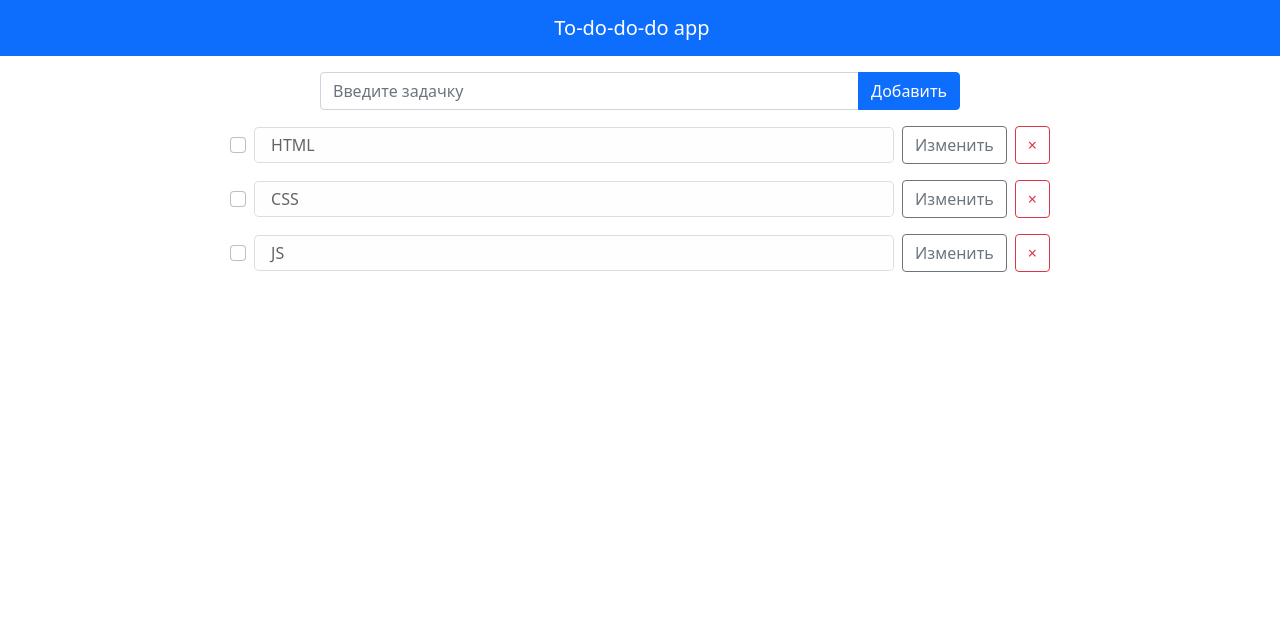
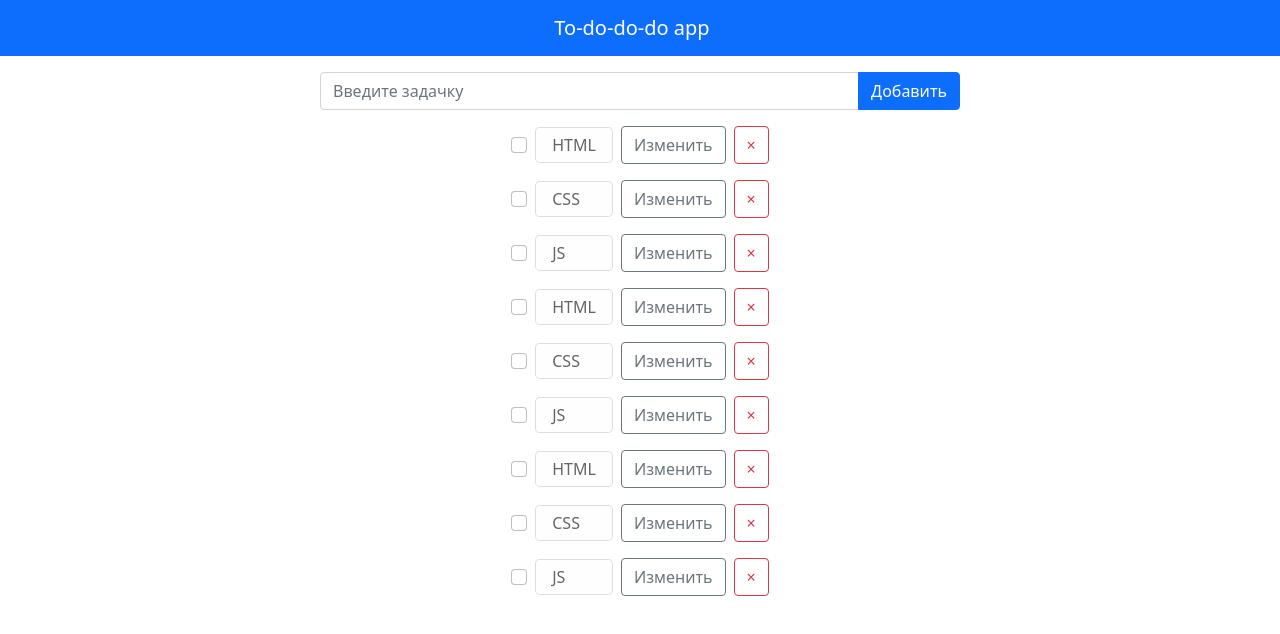
Before and after one commit to mishken3/Modern-Todo, a React (Create React App) app: page / in a window 1280 px wide. Shown: the top 634 px of the page. Built offline with nearby package versions, Linux system fonts and the light colour scheme.

Commit message:
add TodoList Component

```diff
--- a/src/App.tsx
+++ b/src/App.tsx
@@ -4,7 +4,7 @@ import { store } from './redux/index';
 import 'bootstrap/dist/css/bootstrap.min.css';
 import 'normalize.css';
 
-import { AddTodo, Header, Todo } from './components';
+import { AddTodo, Header, TodoList } from './components';
 
 function App() {
 	return (
@@ -13,7 +13,7 @@ function App() {
 
 			<AddTodo />
 
-			<Todo />
+			<TodoList />
 		</Provider>
 	);
 }
--- /dev/null
+++ b/src/components/TodoList/TodoList.tsx
@@ -0,0 +1,25 @@
+import React from 'react';
+import { useTypedSelector } from '../../hooks/useTypedSelector';
+import { TodoType } from '../../redux/reducer/todo/types';
+import { Todo } from '../index';
+
+export const TodoList = () => {
+	const todos: TodoType[] = useTypedSelector((store) => store.todos);
+
+	if (!todos.length) {
+		return (
+			<div className="d-flex align-items-center flex-column">
+				<h2 className="pb-20">Активных задач нет.</h2>
+				<p>Добавьте задачку в поле выше.</p>
+			</div>
+		);
+	}
+
+	return (
+		<div className="d-flex flex-column-reverse align-items-center justify-content-center ">
+			{todos.map((todo) => (
+				<Todo key={todo.id} todo={todo} />
+			))}
+		</div>
+	);
+};
--- /dev/null
+++ b/src/components/TodoList/index.ts
@@ -0,0 +1 @@
+export * from './TodoList';
--- a/src/components/index.ts
+++ b/src/components/index.ts
@@ -1,3 +1,4 @@
 export * from './Header';
 export * from './Todo';
 export * from './AddTodo';
+export * from './TodoList';
```
